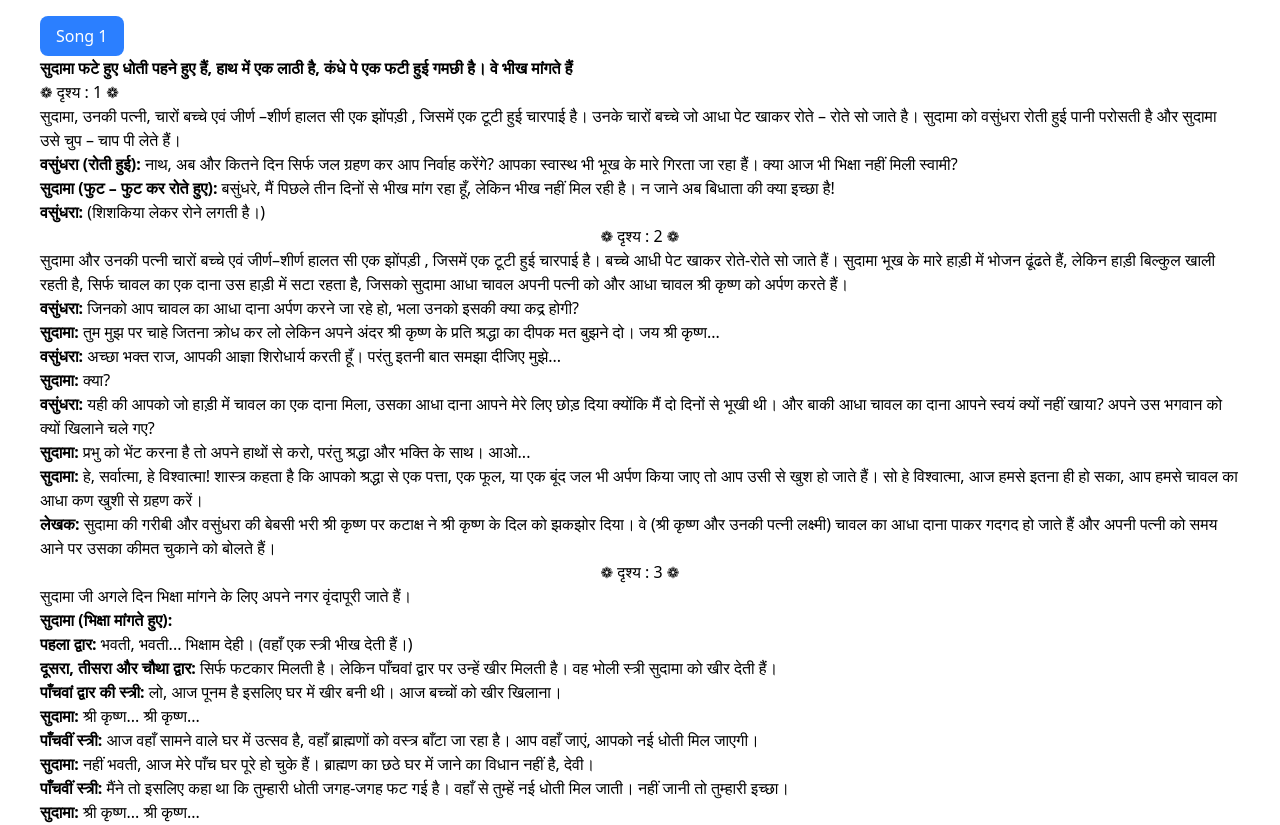
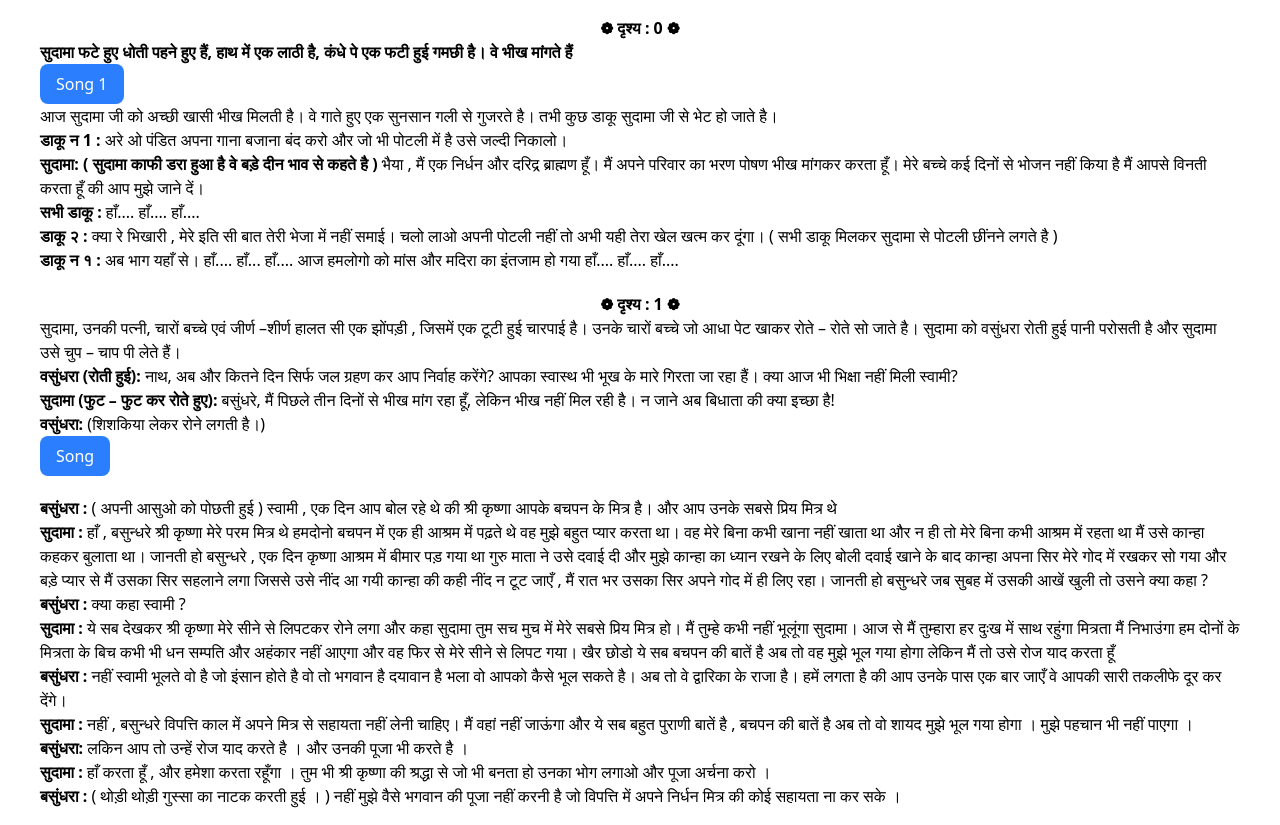
Before and after one commit to imjyotishkumar/sudama-cahritra-usingNext, a Next.js app: page / in a window 1280 px wide. Shown: the part 500-1325 px from the top of the page. Built offline with nearby package versions, Linux system fonts and the light colour scheme.

Commit message:
added more

```diff
--- a/src/app/Component/MusicPlayer.js
+++ b/src/app/Component/MusicPlayer.js
@@ -16,6 +16,9 @@ const songs = [
   { title: "Song 10", src: "/song/rani kare abhinandan.mp3" },
   { title: "Song 10", src: "/song/tribhuban ke jhan sampda.mp3" },
   { title: "Song 10", src: "/song/hath me chabal lete hi sab me dar bhao wyap.mp3" },
+  { title: "Song 10", src: "/song/kanhaiya har ghadi mujhko.mp3" },
+  { title: "Song 10", src: "/song/narayan namstubhayam and radhe krishna.mp3" },
+
 
 ];
 
@@ -85,6 +88,11 @@ const MusicPlayer = () => {
       <div className="scene">
 
         <div class="section-1 mt-5">
+
+          <div className="section-0 mt-5 mb-5 ">
+            <b className=" flex justify-center items-center  ">❁ दृश्य : 0 ❁ </b>
+            <p><strong>सुदामा फटे हुए धोती पहने हुए हैं, हाथ में एक लाठी है, कंधे पे एक फटी हुई गमछी है। वे भीख मांगते
+              हैं </strong></p>
             <button
               onClick={() => playSong(0)}
               className={`px-4 py-2 rounded-lg text-white ${currentSong === 0 && isPlaying ? "bg-red-500" : "bg-blue-500"
@@ -92,9 +100,19 @@ const MusicPlayer = () => {
             >
               Song 1
             </button>
-          <p><strong>सुदामा फटे हुए धोती पहने हुए हैं, हाथ में एक लाठी है, कंधे पे एक फटी हुई गमछी है। वे भीख मांगते
-            हैं </strong></p>
-          ❁ दृश्य : 1 ❁
+
+            <p>
+              आज सुदामा जी को अच्छी खासी भीख मिलती है।  वे गाते हुए एक सुनसान गली से गुजरते है।  तभी कुछ डाकू सुदामा जी से भेट हो जाते है।  <br></br>
+              <b>डाकू न 1 : </b> अरे ओ पंडित अपना गाना बजाना बंद करो और जो भी पोटली में है उसे जल्दी निकालो।
+              <br></br><b> सुदामा: </b> <b>( सुदामा काफी डरा हुआ है  वे बड़े दीन भाव से कहते है )</b> भैया , मैं एक निर्धन और दरिद्र ब्राह्मण हूँ।  मैं अपने परिवार का भरण पोषण भीख मांगकर करता हूँ।  मेरे बच्चे कई दिनों से भोजन नहीं किया है मैं आपसे विनती करता हूँ की आप मुझे जाने दें।
+              <br></br><b>सभी डाकू :</b> हाँ....  हाँ.... हाँ....
+              <br></br> <b>डाकू २ : </b>क्या रे भिखारी , मेरे इति सी बात तेरी भेजा में नहीं समाई।  चलो लाओ अपनी पोटली नहीं तो अभी यही तेरा खेल खत्म कर दूंगा।  ( सभी डाकू मिलकर सुदामा से पोटली छींनने लगते है )
+              <br></br><b>डाकू न १ : </b>अब भाग यहाँ से।  हाँ.... हाँ... हाँ....  आज हमलोगो को मांस और मदिरा का इंतजाम हो गया हाँ.... हाँ.... हाँ....
+            </p>
+          </div>
+
+
+          <p className="flex justify-center items-center font-bold">❁ दृश्य : 1 ❁ </p>
 
 
           <p>सुदामा, उनकी पत्नी, चारों बच्चे एवं जीर्ण –शीर्ण हालत सी एक झोंपड़ी , जिसमें एक टूटी हुई चारपाई है। उनके चारों
@@ -105,9 +123,28 @@ const MusicPlayer = () => {
           <p><strong>सुदामा (फुट – फुट कर रोते हुए):</strong> बसुंधरे, मैं पिछले तीन दिनों से भीख मांग रहा हूँ, लेकिन भीख
             नहीं मिल रही है। न जाने अब बिधाता की क्या इच्छा है!</p>
           <p><strong>वसुंधरा:</strong> (शिशकिया लेकर रोने लगती है।)</p>
+          <button
+            onClick={() => playSong(13)}
+            className={`px-4 py-2 rounded-lg text-white ${currentSong === 13 && isPlaying ? "bg-red-500" : "bg-blue-500"
+              } hover:bg-blue-600`}
+          >
+            Song
+          </button>
+          <p className="mt-5">
+            <strong>बसुंधरा : </strong>( अपनी आसुओ को पोछती हुई ) स्वामी , एक दिन आप बोल रहे थे की श्री कृष्णा आपके बचपन के मित्र है।  और आप उनके सबसे प्रिय मित्र थे
+           <br></br> <strong>सुदामा : </strong>  हाँ , बसुन्धरे श्री कृष्णा मेरे परम मित्र थे  हमदोनो बचपन में एक ही आश्रम में पढ़ते थे वह मुझे बहुत प्यार  करता था। वह मेरे बिना कभी खाना नहीं खाता था और न ही तो मेरे बिना कभी आश्रम में रहता था  मैं उसे कान्हा कहकर बुलाता था।  जानती हो बसुन्धरे , एक दिन कृष्णा आश्रम में बीमार पड़ गया था गुरु माता ने उसे दवाई दी और मुझे कान्हा का ध्यान रखने के लिए बोली दवाई खाने के बाद कान्हा अपना सिर मेरे  गोद में रखकर सो गया और बड़े प्यार से मैं उसका सिर सहलाने लगा जिससे उसे नींद आ गयी कान्हा की कही नींद न टूट जाएँ , मैं रात भर उसका सिर अपने गोद में ही लिए रहा।  जानती हो बसुन्धरे जब सुबह में उसकी आखें खुली तो उसने क्या कहा ?
+           <br></br> <strong> बसुंधरा : </strong> क्या कहा स्वामी ?
+           <br></br> <strong> सुदामा : </strong> ये सब देखकर श्री कृष्णा मेरे सीने से लिपटकर रोने लगा और कहा  सुदामा तुम सच मुच में मेरे सबसे प्रिय मित्र हो।  मैं तुम्हे कभी नहीं भूलूंगा सुदामा।  आज से मैं तुम्हारा हर दुःख में साथ रहुंगा मित्रता मैं निभाउंगा हम दोनों के मित्रता के बिच कभी भी धन सम्पति और अहंकार नहीं आएगा और वह फिर से मेरे सीने से लिपट गया।  खैर छोडो ये सब बचपन की बातें है अब तो वह मुझे भूल गया होगा लेकिन मैं तो उसे रोज याद करता हूँ
+           <br></br> <strong>  बसुंधरा : </strong> नहीं स्वामी भूलते वो है जो इंसान होते है वो तो भगवान है दयावान है भला वो आपको कैसे भूल सकते है।  अब तो वे द्वारिका के राजा है। हमें लगता है की आप उनके पास एक बार जाएँ वे आपकी सारी तकलीफे दूर कर देंगे।
+           <br></br><strong>  सुदामा : </strong>नहीं , बसुन्धरे विपत्ति काल में अपने मित्र से सहायता नहीं लेनी चाहिए। मैं वहां नहीं जाऊंगा और ये सब बहुत पुराणी बातें है , बचपन की बातें है अब तो वो शायद मुझे भूल गया होगा । मुझे पहचान भी नहीं पाएगा ।
+           <br></br> <strong> बसुंधरा:</strong> लकिन आप तो उन्हें रोज याद करते है । और उनकी पूजा भी करते है ।
+           <br></br> <strong>सुदामा :</strong>  हाँ करता हूँ , और हमेशा करता रहूँगा । तुम भी श्री कृष्णा की श्रद्धा से जो भी बनता हो उनका भोग लगाओ और पूजा अर्चना करो ।
+           <br></br> <strong> बसुंधरा :</strong> ( थोड़ी थोड़ी गुस्सा का नाटक करती हुई । ) नहीं मुझे वैसे भगवान  की पूजा नहीं करनी है जो विपत्ति में अपने निर्धन मित्र की कोई सहायता ना कर सके ।
+
+          </p>
 
         </div>
-        <div className="section-2">
+        <div className="section-2 mt-5 mb-5">
           <div class="scene">
             <h2>
               <center>❁ दृश्य : 2 ❁</center>
@@ -135,7 +172,7 @@ const MusicPlayer = () => {
           </div>
 
         </div>
-        <div className="section-3">
+        <div className="section-3 mt-5 mb-5">
           <h2>
             <center>❁ दृश्य : 3 ❁</center>
           </h2>
@@ -168,7 +205,7 @@ const MusicPlayer = () => {
           </button>
         </div>
 
-        <div className="section-4">
+        <div className="section-4 mt-5 mb-5 ">
           <div class="scene">
             <h2>
               <center>❁ दृश्य ❁</center>
@@ -236,7 +273,7 @@ const MusicPlayer = () => {
           </div>
 
         </div>
-        <div className="section-5">
+        <div className="section-5 mt-5 mb-5 ">
           <h2>
             <center>❁ दृश्य : 4 ❁</center>
           </h2>
@@ -322,15 +359,15 @@ const MusicPlayer = () => {
             की मूर्ति को साफ करके उस पर पुष्प चढ़ाते हैं और स्तुति गाना शुरू करते हैं ।</p>
           <p>Music (नारायण नमस्तुभयम.... )</p>
           <button
-            onClick={() => playSong(4)}
-            className={`px-4 py-2 rounded-lg text-white ${currentSong === 4 && isPlaying ? "bg-red-500" : "bg-blue-500"
+            onClick={() => playSong(14)}
+            className={`px-4 py-2 rounded-lg text-white ${currentSong === 14 && isPlaying ? "bg-red-500" : "bg-blue-500"
               } hover:bg-blue-600`}
           >
             Song 5
           </button>
           <p>(दोनों घर परिवार की बातें करते हुए बहुत दूर निकल जाते हैं )।</p>
         </div>
-        <div className="section-6">
+        <div className="section-6 mt-5 mb-5 ">
           <h2>
             <center>❁ दृश्य : 5 ❁</center>
           </h2>
@@ -441,7 +478,7 @@ const MusicPlayer = () => {
             । मैं कहता हूँ की शीघ्र लौट चलो सुदामा , लौट चलो । संकोच न करो तुरंत निर्णय लो।</p>
           <p>(सुदामा वहाँ से रोते हुए लौट जाता हैं ।)</p>
         </div>
-        <div className="section-7">
+        <div className="section-7 mt-5 mb-5 ">
           <h2>
             <center>
               <p>❁ दृश्य : 6 ❁</p>
@@ -531,7 +568,7 @@ const MusicPlayer = () => {
           <p><strong>द्वारपाल :</strong> सारे राजमहल को सजा दो और रानियों को बोलो की मेरे मित्र की स्वागत करने की तैयारी
             करें ।</p>
         </div>
-        <div className="section-8">
+        <div className="section-8 mt-5 mb-5 ">
           <h2>
             <center>
               <p>❁ दृश्य : 7 ❁</p>
@@ -555,7 +592,7 @@ const MusicPlayer = () => {
           श्री कृष्ण सुदामा को अपने सिंहासन पर बैठाते हैं ।रानियाँ उनका पैर धोने के लिए थाल लाते हैं ।
           <p>(सुदामा को हल्दी, चंदन और गुलाब जल से स्नान कराया जाता है । उन्हें नया वस्त्र पहनाया जाता है)</p>
         </div>
-        <div className="section-9">
+        <div className="section-9 mt-5 mb-5 ">
           <h2>
             <center>❁ दृश्य : 8 ❁</center>
           </h2>
```
Also changed, not shown: 2 other files (tests, documents, lock files or other folders). Lines whose indentation alone changed are shown as unchanged.
